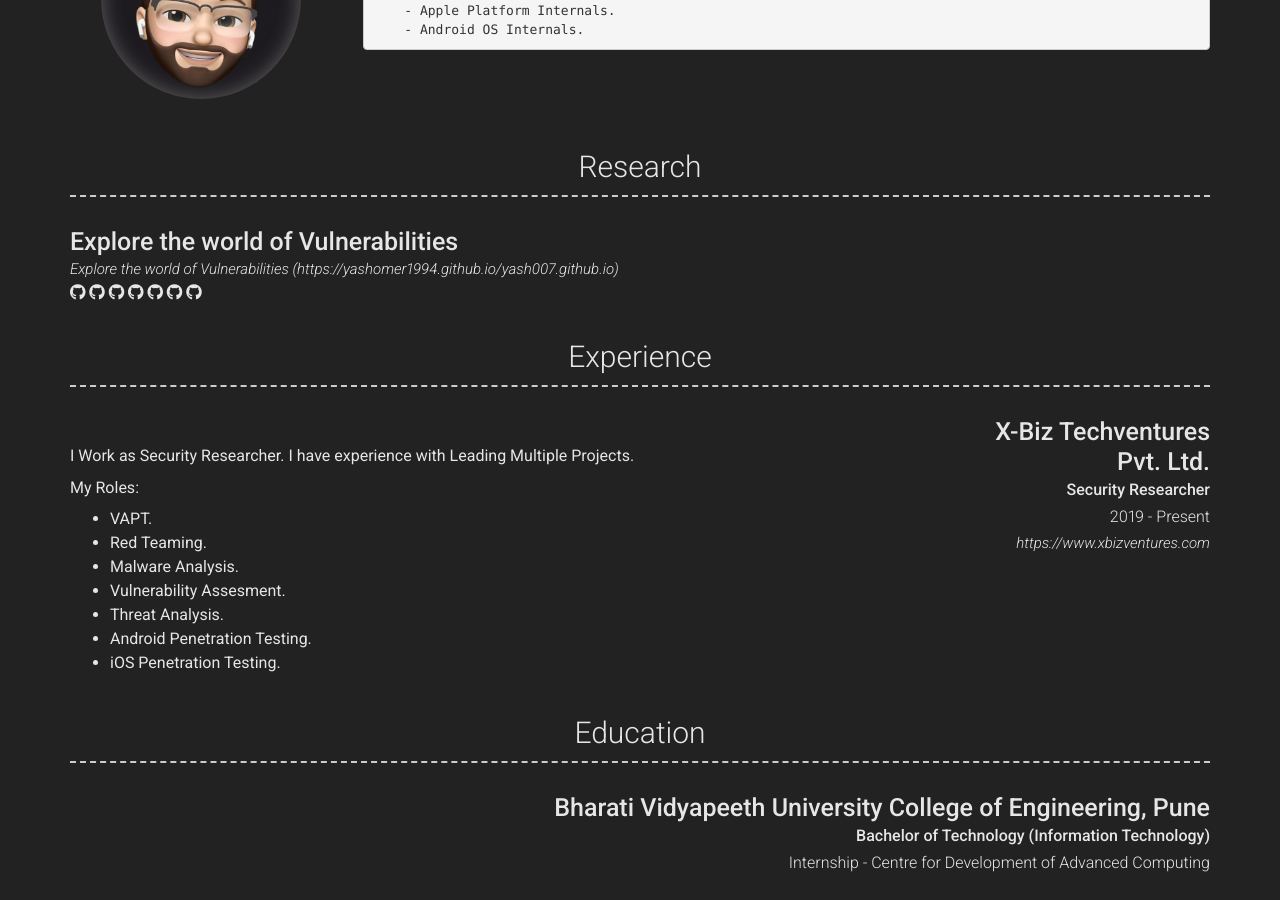
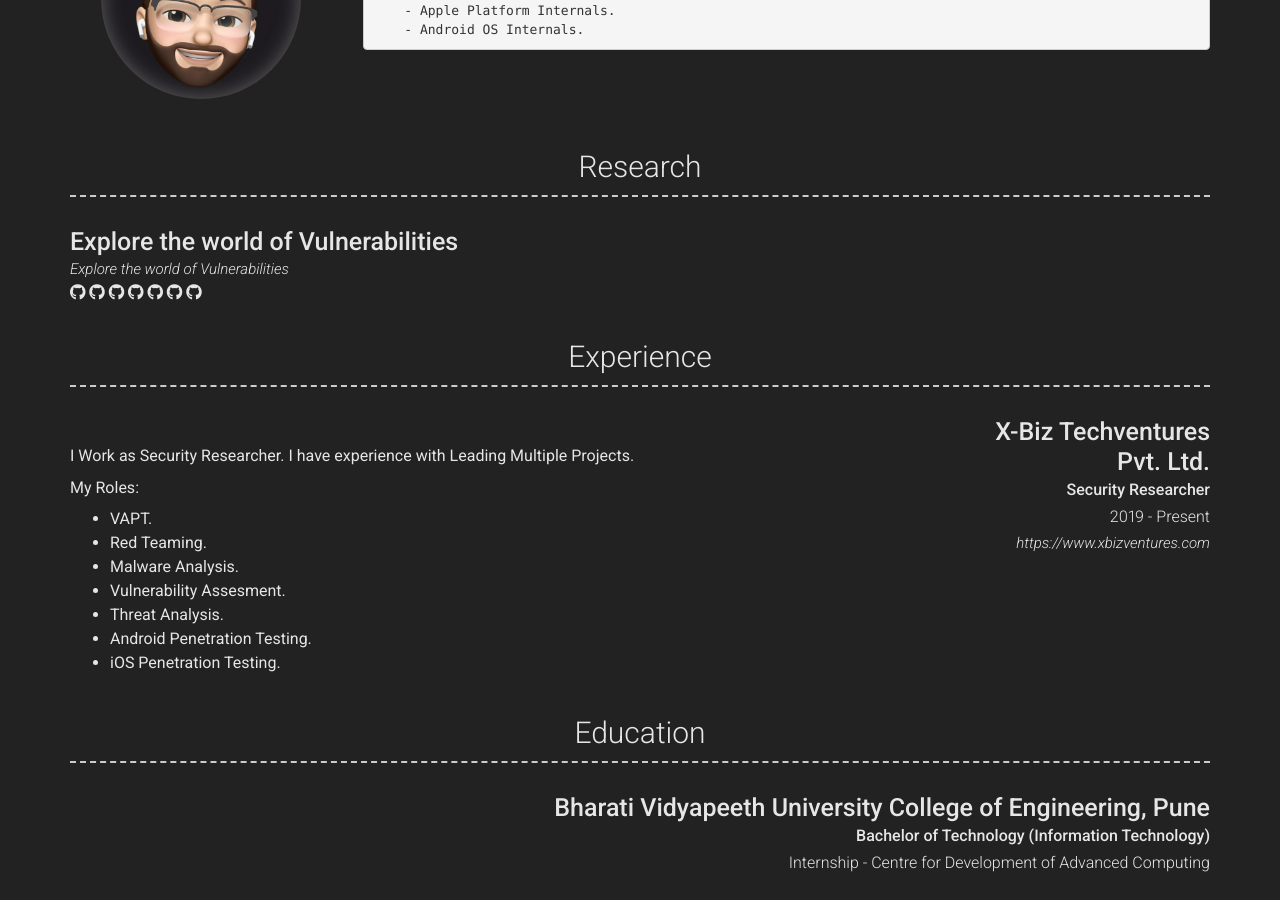
Before and after one commit to yashomer1994/Resume, a Jekyll site: the page built from index.md, in a window 1280 px wide and 900 px high, scrolled down 454 px. Built offline with Jekyll 4.4.1, drawn with Linux system fonts in a browser that asks for light colours; nearby versions of some CDN libraries.

Commit message:
Update _config.yml

```diff
--- a/_config.yml
+++ b/_config.yml
@@ -65,8 +65,9 @@
     content:
       - layout: top
         title: Explore the world of Vulnerabilities
-        link: Explore the world of Vulnerabilities (https://yashomer1994.github.io/yash007.github.io)
-        url:
+        url: https://yashomer1994.github.io/yash007.github.io/
+        link: Explore the world of Vulnerabilities
+
         additional_links:
           - link:  Emotet Malware Analysis (eg. sproogen/modern-resume-theme)
             icon: fab fa-github
```
